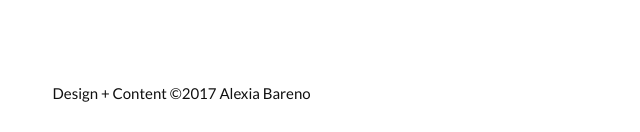
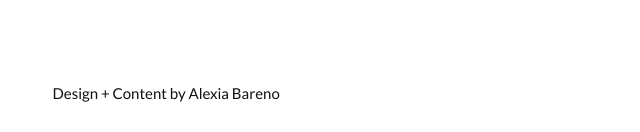
Before and after one commit to alexia-martinez/alexiabareno.github.io, a plain HTML site: page about.html in a window 1280 px wide. Shown: the part 1016-1148 px from the top of the page, 0-640 px from the left. Drawn offline with nearby package versions, Linux system fonts and the light colour scheme.

Commit message:
Updated copy date

```diff
--- a/about.html
+++ b/about.html
@@ -113,7 +113,7 @@
                 <i class="material-icons black-text">arrow_upward</i>
             </a>
         </div>
-        <div><p>Design + Content &copy;2017 Alexia Bareno</p></div>
+        <div><p>Design + Content by Alexia Bareno</p></div>
     </div>
 </footer>
 
```
